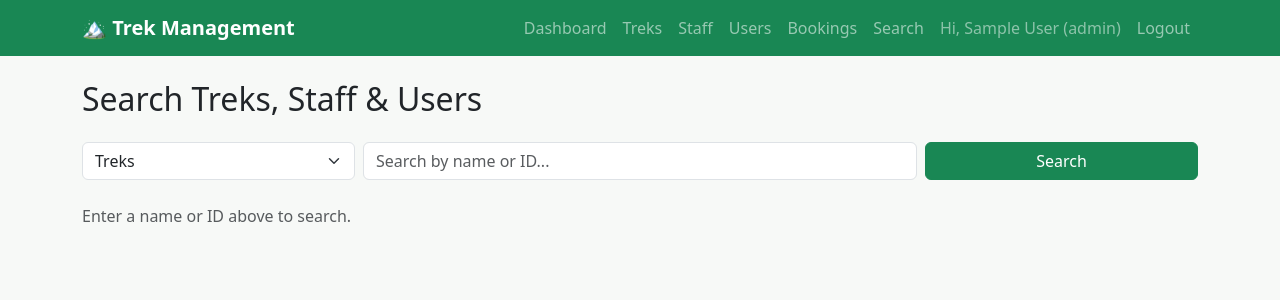
After one commit to lakshmi1-1priya/mad1-Treksystem, a Flask app: page /admin/search in a window 1280 px wide. The commit adds this page. Shown: the top 300 px of the page. Run offline with Flask 3, Linux system fonts and the light colour scheme; the visitor is signed in with stand-in values (Sample User, id 1).

Commit message:
Milestone:Admin Dashboard and Management

```diff
--- a/routes.py
+++ b/routes.py
@@ -2,6 +2,7 @@
 from flask import Blueprint, render_template, redirect, url_for, flash,request,session
 from models import db, User,StaffProfile, Trek, Booking
 from decorators import login_required, roles_required
+from datetime import datetime
 main_bp=Blueprint("main",__name__)
 #helpers
 def _current_user():
@@ -9,7 +10,14 @@ def _current_user():
     if not uid:
         return None
     return User.query.get(uid)
-
+def _parse_date(value):
+    """Converts an HTML date input string ('YYYY-MM-DD') to a date object, or None."""
+    if not value:
+        return None
+    try:
+        return datetime.strptime(value, "%Y-%m-%d").date()
+    except ValueError:
+        return None
 #main
 @main_bp.route("/")
 def index():
@@ -144,6 +152,240 @@ def admin_dashboard():
         total_bookings=total_bookings,
         pending_staff=pending_staff,
     )
+#admin-trekmanagement-create edit delete list assign staff
+@main_bp.route("/admin/treks")
+@roles_required("admin")
+def admin_treks():
+    treks=Trek.query.order_by(Trek.created_at.desc()).all()
+    return render_template("admin_treks.html",treks=treks)
+@main_bp.route("/admin/treks/new",methods=["GET","POST"])
+@roles_required("admin")
+def admin_trek_new():
+    approved_staff=User.query.filter_by(role="staff", is_approved=True,is_blacklisted=False).all()
+    if request.method=="POST":
+        name=request.form.get("name","").strip()
+        location=request.form.get("location","").strip()
+        difficulty=request.form.get("difficulty","Easy")
+        duration=request.form.get("duration","1")
+        description=request.form.get("description","").strip()
+        total_slots=request.form.get("total_slots","0")
+        assigned_staff_id=request.form.get("assigned_staff_id","") or None
+        status=request.form.get("status","Pending")
+        start_date=_parse_date(request.form.get("start_date"))
+        end_date=_parse_date(request.form.get("end_date"))
+        if not name or not location:
+            flash("Trek name and location are required.", "danger")
+            return redirect(url_for("main.admin_trek_new"))
+
+        try:
+            duration=int(duration)
+            total_slots=int(total_slots)
+        except ValueError:
+            flash("Duration and slots must be numbers.", "danger")
+            return redirect(url_for("main.admin_trek_new"))
+
+        trek=Trek(
+            name=name,
+            location=location,
+            difficulty=difficulty,
+            duration=duration,
+            description=description,
+            total_slots=total_slots,
+            available_slots=total_slots,
+            assigned_staff_id=int(assigned_staff_id) if assigned_staff_id else None,
+            status=status,
+            start_date=start_date,
+            end_date=end_date,
+        )
+        db.session.add(trek)
+        db.session.commit()
+
+        flash(f"Trek '{trek.name}' created successfully.","success")
+        return redirect(url_for("main.admin_treks"))
+
+    return render_template("admin_trek_form.html",trek=None, approved_staff=approved_staff)
+
+@main_bp.route("/admin/treks/<int:trek_id>/edit",methods=["GET","POST"])
+@roles_required("admin")
+def admin_trek_edit(trek_id):
+    trek=Trek.query.get_or_404(trek_id)
+    approved_staff=User.query.filter_by(role="staff",is_approved=True,is_blacklisted=False).all()
+
+    if request.method=="POST":
+        name=request.form.get("name","").strip()
+        location=request.form.get("location","").strip()
+        difficulty=request.form.get("difficulty","Easy")
+        duration=request.form.get("duration","1")
+        description=request.form.get("description","").strip()
+        total_slots=request.form.get("total_slots","0")
+        assigned_staff_id=request.form.get("assigned_staff_id","") or None
+        status=request.form.get("status","Pending")
+        start_date=_parse_date(request.form.get("start_date"))
+        end_date=_parse_date(request.form.get("end_date"))
+
+        if not name or not location:
+            flash("Trek name and location are required.", "danger")
+            return redirect(url_for("main.admin_trek_edit",trek_id=trek_id))
+
+        try:
+            duration=int(duration)
+            new_total_slots=int(total_slots)
+        except ValueError:
+            flash("Duration and slots must be numbers.", "danger")
+            return redirect(url_for("main.admin_trek_edit",trek_id=trek_id))
+
+        #keeping available slots consistent when admin changes total-slots
+        slots_diff=new_total_slots-trek.total_slots
+        trek.available_slots=max(0,trek.available_slots+slots_diff)
+        trek.total_slots=new_total_slots
+
+        trek.name=name
+        trek.location=location
+        trek.difficulty=difficulty
+        trek.duration=duration
+        trek.description=description
+        trek.assigned_staff_id=int(assigned_staff_id) if assigned_staff_id else None
+        trek.status=status
+        trek.start_date=start_date
+        trek.end_date=end_date
+        db.session.commit()
+        flash(f"Trek '{trek.name}' updated successfully.","success")
+        return redirect(url_for("main.admin_treks"))
+
+    return render_template("admin_trek_form.html",trek=trek, approved_staff=approved_staff)
+
+@main_bp.route("/admin/treks/<int:trek_id>/delete",methods=["POST"])
+@roles_required("admin")
+def admin_trek_delete(trek_id):
+    trek=Trek.query.get_or_404(trek_id)
+    name=trek.name
+    db.session.delete(trek)
+    db.session.commit()
+    flash(f"Trek '{name}' has been removed.","info")
+    return redirect(url_for("main.admin_treks"))
+
+
+#admin-staff management(approve,blacklist,reactivate,remove)
+@main_bp.route("/admin/staff")
+@roles_required("admin")
+def admin_staff():
+    staff_list=User.query.filter_by(role="staff").order_by(User.created_at.desc()).all()
+    return render_template("admin_staff.html",staff_list=staff_list)
+@main_bp.route("/admin/staff/<int:user_id>/approve",methods=["POST"])
+@roles_required("admin")
+def admin_staff_approve(user_id):
+    staff=User.query.filter_by(id=user_id,role="staff").first_or_404()
+    staff.is_approved=True
+    if staff.staff_profile:
+        staff.staff_profile.status="Approved"
+    db.session.commit()
+    flash(f"{staff.name} has been approved and can now log in","success")
+    return redirect(url_for("main.admin_staff"))
+
+@main_bp.route("/admin/staff/<int:user_id>/blacklist",methods=["POST"])
+@roles_required("admin")
+def admin_staff_blacklist(user_id):
+    staff=User.query.filter_by(id=user_id,role="staff").first_or_404()
+    staff.is_blacklisted=True
+    if staff.staff_profile:
+        staff.staff_profile.status="Blacklisted"
+    db.session.commit()
+    flash(f"{staff.name} has been blacklisted and cannot log in till admin decides","warning")
+    return redirect(url_for("main.admin_staff"))
+
+@main_bp.route("/admin/staff/<int:user_id>/reactivate",methods=["POST"])
+@roles_required("admin")
+def admin_staff_reactivate(user_id):
+    staff=User.query.filter_by(id=user_id,role="staff").first_or_404()
+    staff.is_blacklisted=False
+    if staff.staff_profile:
+        staff.staff_profile.status = "Approved" if staff.is_approved else "Pending"
+    db.session.commit()
+    flash(f"{staff.name} has been Reactivated and can log in","success")
+    return redirect(url_for("main.admin_staff"))
+
+@main_bp.route("/admin/staff/<int:user_id>/remove", methods=["POST"])
+@roles_required("admin")
+def admin_staff_remove(user_id):
+    staff=User.query.filter_by(id=user_id,role="staff").first_or_404()
+    name=staff.name
+    #unassign the task before removing if he is having any
+    Trek.query.filter_by(assigned_staff_id=staff.id).update({"assigned_staff_id":None})
+    db.session.delete(staff)
+    db.session.commit()
+    flash(f"Staff member '{name}' has been removed.", "info")
+    return redirect(url_for("main.admin_staff"))
+
+#admin-trekker(user management)
+
+@main_bp.route("/admin/users")
+@roles_required("admin")
+def admin_users():
+    users_list=User.query.filter_by(role="trekker").order_by(User.created_at.desc()).all()
+    return render_template("admin_users.html",users_list=users_list)
+
+@main_bp.route("/admin/users/<int:user_id>/blacklist",methods=["POST"])
+@roles_required("admin")
+def admin_user_blacklist(user_id):
+    trekker=User.query.filter_by(id=user_id,role="trekker").first_or_404()
+    trekker.is_blacklisted=True
+    db.session.commit()
+    flash(f"{trekker.name} has been blacklisted.","warning")
+    return redirect(url_for("main.admin_users"))
+
+@main_bp.route("/admin/users/<int:user_id>/reactivate",methods=["POST"])
+@roles_required("admin")
+def admin_user_reactivate(user_id):
+    trekker=User.query.filter_by(id=user_id,role="trekker").first_or_404()
+    trekker.is_blacklisted=False
+    db.session.commit()
+    flash(f"{trekker.name} has been Reactivated","success")
+    return redirect(url_for("main.admin_users"))
+
+#admin-search(treks,staff,users by name or id)
+
+@main_bp.route("/admin/search")
+@roles_required("admin")
+def admin_search():
+    query=request.args.get("q", "").strip()
+    category=request.args.get("category","treks")
+    trek_results,staff_results,user_results=[],[],[]
+
+    if query:
+        is_numeric=query.isdigit()
+        if category=="treks":
+            q=Trek.query
+            if is_numeric:
+                trek_results=q.filter(Trek.id==int(query)).all()
+            else:
+                trek_results=q.filter(Trek.name.ilike(f"%{query}%")).all()
+        elif category=="staff":
+            q=User.query.filter_by(role="staff")
+            if is_numeric:
+                staff_results=q.filter(User.id==int(query)).all()
+            else:
+                staff_results=q.filter(User.name.ilike(f"%{query}%")).all()
+        elif category=="users":
+            q=User.query.filter_by(role="trekker")
+            if is_numeric:
+                user_results=q.filter(User.id==int(query)).all()
+            else:
+                user_results=q.filter(User.name.ilike(f"%{query}%")).all()
+    return render_template(
+        "admin_search.html",
+        query=query,
+        category=category,
+        trek_results=trek_results,
+        staff_results=staff_results,
+        user_results=user_results,
+    )
+
+#admin-can view bookings and full trekking history
+@main_bp.route("/admin/bookings")
+@roles_required("admin")
+def admin_bookings():
+    bookings=Booking.query.order_by(Booking.booking_date.desc()).all()
+    return render_template("admin_bookings.html",bookings=bookings)
 #staff dashboard
 @main_bp.route("/staff/dashboard")
 @roles_required("staff")
@@ -151,7 +393,6 @@ def staff_dashboard():
     user=_current_user()
     assigned_treks=Trek.query.filter_by(assigned_staff_id=user.id).all()
     return render_template("dashboard_staff.html",assigned_treks=assigned_treks)
-
 #trekker(user) dashboard
 @main_bp.route("/user/dashboard")
 @roles_required("trekker")
--- /dev/null
+++ b/templates/admin_search.html
@@ -0,0 +1,89 @@
+{% extends "base.html" %}
+{% block title %}Search{% endblock %}
+{% block content %}
+<h2 class="mb-4">Search Treks, Staff & Users</h2>
+
+<form method="GET" action="{{ url_for('main.admin_search') }}" class="row g-2 mb-4">
+    <div class="col-md-3">
+        <select name="category" class="form-select">
+            <option value="treks" {% if category == "treks" %}selected{% endif %}>Treks</option>
+            <option value="staff" {% if category == "staff" %}selected{% endif %}>Staff</option>
+            <option value="users" {% if category == "users" %}selected{% endif %}>Users</option>
+        </select>
+    </div>
+    <div class="col-md-6">
+        <input type="text" name="q" class="form-control" placeholder="Search by name or ID..." value="{{ query }}">
+    </div>
+    <div class="col-md-3">
+        <button type="submit" class="btn btn-success w-100">Search</button>
+    </div>
+</form>
+
+{% if query %}
+    {% if category == "treks" %}
+        {% if trek_results %}
+        <div class="table-responsive">
+            <table class="table table-bordered bg-white">
+                <thead class="table-success"><tr><th>ID</th><th>Name</th><th>Location</th><th>Status</th></tr></thead>
+                <tbody>
+                {% for trek in trek_results %}
+                    <tr>
+                        <td>{{ trek.id }}</td>
+                        <td>{{ trek.name }}</td>
+                        <td>{{ trek.location }}</td>
+                        <td>{{ trek.status }}</td>
+                    </tr>
+                {% endfor %}
+                </tbody>
+            </table>
+        </div>
+        {% else %}
+        <p class="text-muted">No treks matched "{{ query }}".</p>
+        {% endif %}
+
+    {% elif category == "staff" %}
+        {% if staff_results %}
+        <div class="table-responsive">
+            <table class="table table-bordered bg-white">
+                <thead class="table-success"><tr><th>ID</th><th>Name</th><th>Email</th><th>Approved</th></tr></thead>
+                <tbody>
+                {% for staff in staff_results %}
+                    <tr>
+                        <td>{{ staff.id }}</td>
+                        <td>{{ staff.name }}</td>
+                        <td>{{ staff.email }}</td>
+                        <td>{{ "Yes" if staff.is_approved else "No" }}</td>
+                    </tr>
+                {% endfor %}
+                </tbody>
+            </table>
+        </div>
+        {% else %}
+        <p class="text-muted">No staff matched "{{ query }}".</p>
+        {% endif %}
+
+    {% elif category == "users" %}
+        {% if user_results %}
+        <div class="table-responsive">
+            <table class="table table-bordered bg-white">
+                <thead class="table-success"><tr><th>ID</th><th>Name</th><th>Email</th><th>Blacklisted</th></tr></thead>
+                <tbody>
+                {% for user in user_results %}
+                    <tr>
+                        <td>{{ user.id }}</td>
+                        <td>{{ user.name }}</td>
+                        <td>{{ user.email }}</td>
+                        <td>{{ "Yes" if user.is_blacklisted else "No" }}</td>
+                    </tr>
+                {% endfor %}
+                </tbody>
+            </table>
+        </div>
+        {% else %}
+        <p class="text-muted">No users matched "{{ query }}".</p>
+        {% endif %}
+    {% endif %}
+{% else %}
+<p class="text-muted">Enter a name or ID above to search.</p>
+{% endif %}
+{% endblock %}
--- a/templates/base.html
+++ b/templates/base.html
@@ -17,9 +17,19 @@
             <div class="collapse navbar-collapse" id="navbarNav">
                 <ul class="navbar-nav ms-auto align-items-lg-center">
                     {% if session.get('user_id') %}
+                        {% if session.get('role') == 'admin' %}
+                        <li class="nav-item"><a class="nav-link" href="{{ url_for('main.admin_dashboard') }}">Dashboard</a></li>
+                        <li class="nav-item"><a class="nav-link" href="{{ url_for('main.admin_treks') }}">Treks</a></li>
+                        <li class="nav-item"><a class="nav-link" href="{{ url_for('main.admin_staff') }}">Staff</a></li>
+                        <li class="nav-item"><a class="nav-link" href="{{ url_for('main.admin_users') }}">Users</a></li>
+                        <li class="nav-item"><a class="nav-link" href="{{ url_for('main.admin_bookings') }}">Bookings</a></li>
+                        <li class="nav-item"><a class="nav-link" href="{{ url_for('main.admin_search') }}">Search</a></li>
+                        {% else %}
+                        <li class="nav-item"><a class="nav-link" href="{{ url_for('main.dashboard_redirect') }}">Dashboard</a></li>
+                        {% endif %}
                         <li class="nav-item"><span class="nav-link text-white-50">Hi, {{ session.get('name') }} ({{ session.get('role') }})</span></li>
-                        <li class="nav-item"><a class="nav-link" href="{{ url_for('main.dashboard_redirect') }}">Dashboard</a></li>
                         <li class="nav-item"><a class="nav-link" href="{{ url_for('main.logout') }}">Logout</a></li>
+
                     {% else %}
                         <li class="nav-item"><a class="nav-link" href="{{ url_for('main.login') }}">Login</a></li>
                         <li class="nav-item"><a class="nav-link" href="{{ url_for('main.register_trekker') }}">Register as Trekker</a></li>
```
Also changed, not shown: templates/admin_bookings.html (added, +36 -0 lines), templates/admin_staff.html (added, +72 -0 lines), templates/admin_trek_form.html (added, +79 -0 lines), templates/admin_treks.html (added, +53 -0 lines), templates/admin_users.html (added, +54 -0 lines), templates/dashboard_admin.html (+12 -3 lines).
